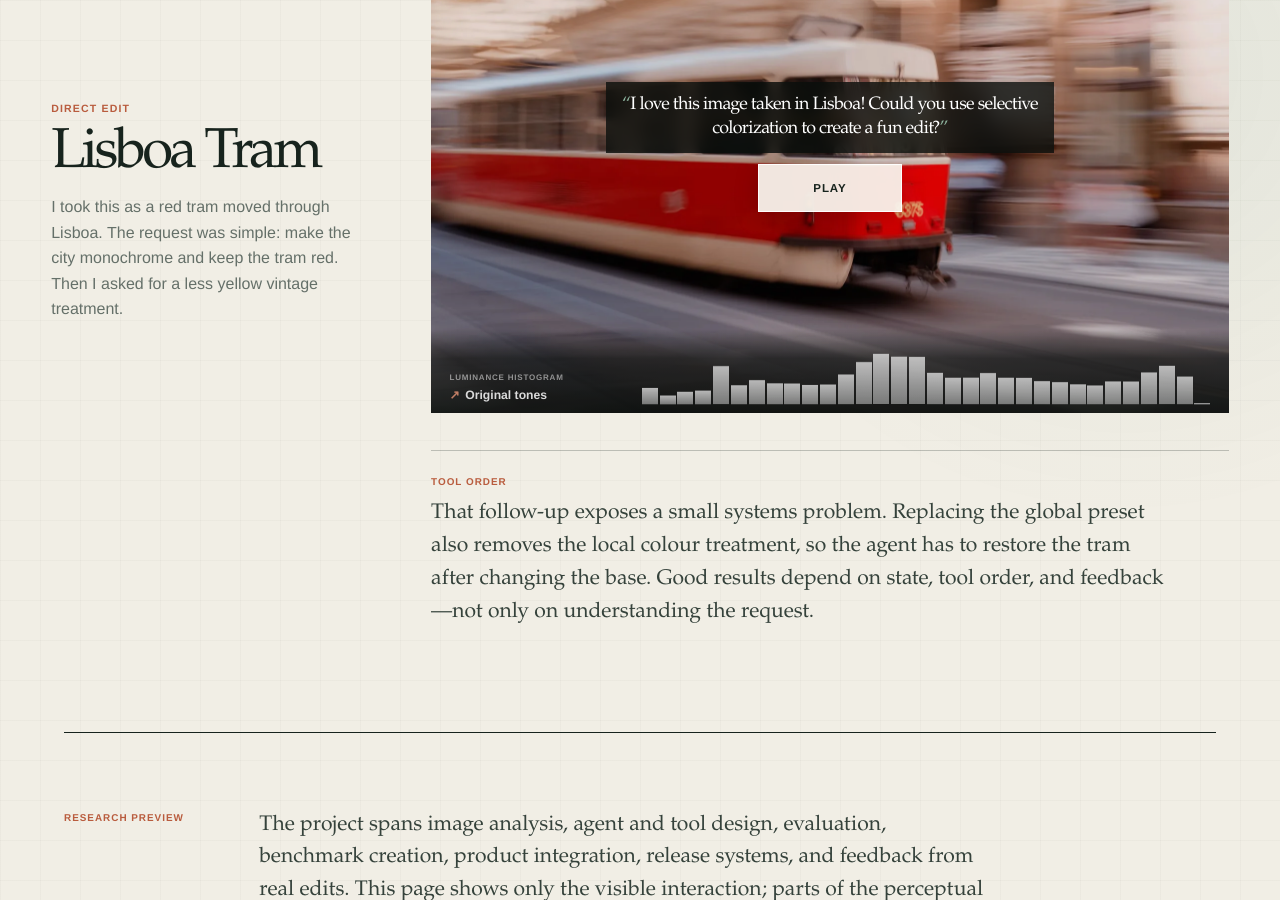
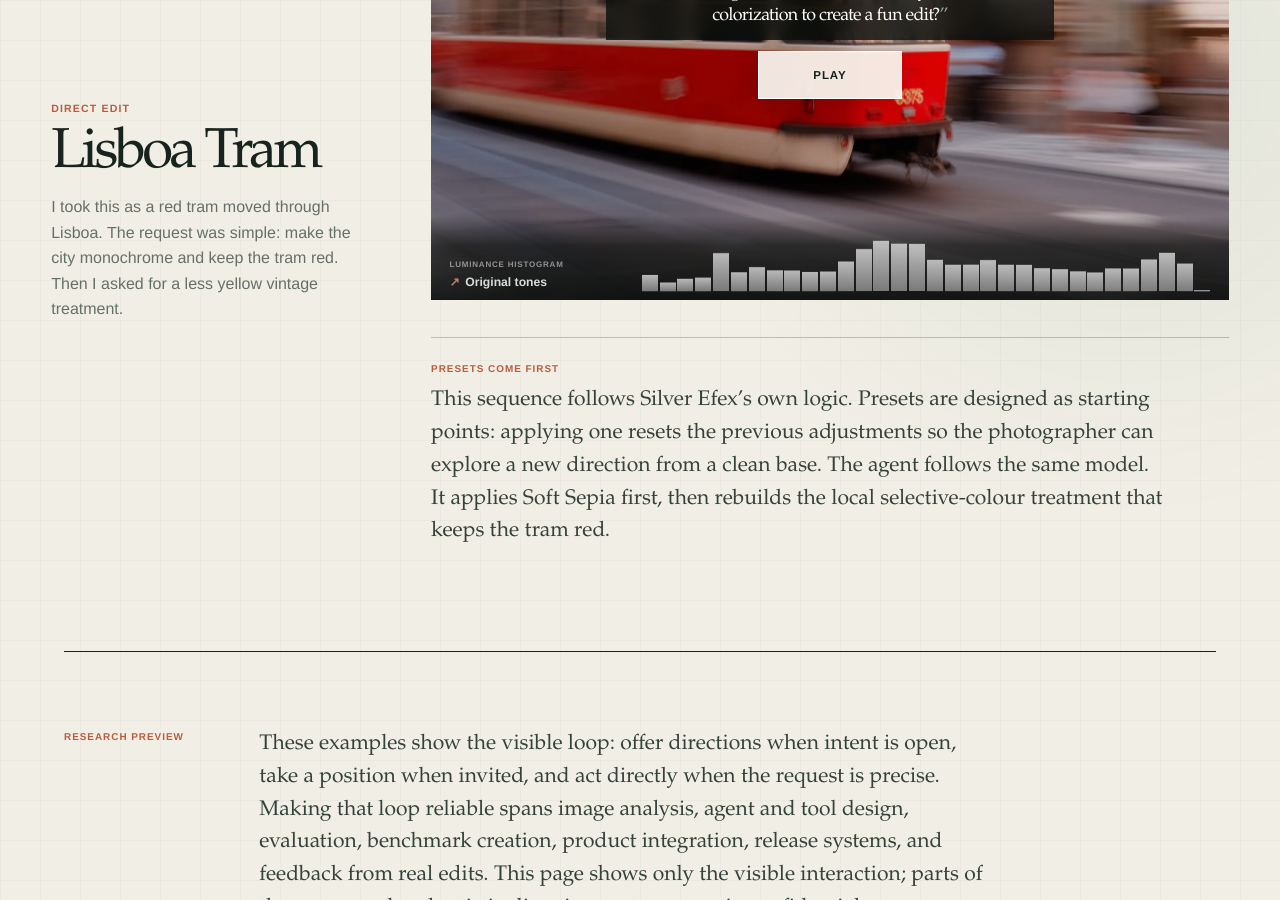
Before and after one commit to ArthurCalvi/arthurcalvi.github.io, a Jekyll site: the page built from silver-ai.md, in a window 1280 px wide and 900 px high, scrolled down 3897 px. Built offline with Jekyll 4.4.1, drawn with Linux system fonts in a browser that asks for light colours; some of the changed text lies outside the part shown.

Commit message:
site: improve Silver AI storytelling

```diff
--- a/silver-ai.md
+++ b/silver-ai.md
@@ -21,15 +21,13 @@
       <p class="silver-ai-deck">
         <a href="https://nikcollection.dxo.com/nik-silver-efex/" target="_blank" rel="noopener">Nik Silver Efex</a>
         is an established reference for professional black-and-white photo
-        editing. A year ago, I formed a cross-functional team at DxO Labs to
-        explore how an agent could edit photographs inside it through ordinary
-        language. I lead the project from research to productization, supervise
-        the team’s work, and contribute directly to agent design, evaluation,
-        benchmark creation, and integration. The work now spans image
-        understanding, tool design, agent behaviour, product integration, and
-        feedback from real edits, with contributions from many people across
-        DxO. Silver AI will soon be available as a research preview in Nik
-        Silver Efex.
+        editing. A year ago, I formed a cross-functional team at DxO Labs
+        around a simple question: can a photographer describe an intention
+        while an agent turns it into a controlled, inspectable edit? Silver AI
+        is our research preview. I lead the project from research to
+        productization and contribute directly to agent design, evaluation,
+        benchmarks, and integration, alongside many people across DxO. It will
+        soon be available in Nik Silver Efex.
       </p>
       <ul class="silver-ai-project-tags" aria-label="Project details">
         <li>Started in 2025</li>
@@ -146,13 +144,13 @@
       </div>
     </div>
     <aside class="silver-ai-example-note">
-      <p class="silver-ai-example-note-label">Language → operations</p>
+      <p class="silver-ai-example-note-label">From intent to edit</p>
       <p>
-        Here, “dramatic,” “worn,” and “luminous” are not editing commands.
-        The agent translates each direction into Silver Efex operations—presets,
-        tones, grain, and local adjustments. After each step, the histogram at
-        the bottom is computed from the displayed frame, making the global shift
-        between light and dark tones visible.
+        The photographer chooses a direction, not a list of settings.
+        “Dramatic,” “worn,” and “luminous” are translated into Silver Efex
+        operations—presets, tones, grain, and local adjustments. After each
+        step, the histogram is computed from the displayed frame, making the
+        movement between light and dark tones visible while the edit unfolds.
       </p>
     </aside>
   </section>
@@ -211,15 +209,15 @@
       </div>
     </div>
     <aside class="silver-ai-example-note">
-      <p class="silver-ai-example-note-label">Two tools, one local edit</p>
+      <p class="silver-ai-example-note-label">One simple fix we found</p>
       <p>
-        We first exposed local adjustments as one overloaded tool: it had to
-        define the mask and apply the effect at the same time. My team and I
-        split that into two bounded calls. The first creates the mask, returns
-        its ID, and names the compatible next action; the second applies the
-        effect inside that mask. On the internal evaluation used for this
-        redesign, tool-sequencing errors fell from 14% to below 1%. This is a
-        benchmark result, not a product-wide reliability rate.
+        Local adjustments originally asked one tool call to decide both where
+        to edit and what to change. One simple fix was to split that into two
+        calls: select the area, then apply the effect. The first call also makes
+        the compatible next step explicit. It is a small contract change among
+        many, but in one internal evaluation it reduced tool-sequencing errors
+        from 14% to below 1%. That result covers this sequence only, not the
+        reliability of Silver AI as a whole.
       </p>
     </aside>
   </section>
@@ -277,12 +275,13 @@
       </div>
     </div>
     <aside class="silver-ai-example-note">
-      <p class="silver-ai-example-note-label">Tool order</p>
+      <p class="silver-ai-example-note-label">Presets come first</p>
       <p>
-        That follow-up exposes a small systems problem. Replacing the global
-        preset also removes the local colour treatment, so the agent has to
-        restore the tram after changing the base. Good results depend on
-        state, tool order, and feedback—not only on understanding the request.
+        This sequence follows Silver Efex’s own logic. Presets are designed as
+        starting points: applying one resets the previous adjustments so the
+        photographer can explore a new direction from a clean base. The agent
+        follows the same model. It applies Soft Sepia first, then rebuilds the
+        local selective-colour treatment that keeps the tram red.
       </p>
     </aside>
   </section>
@@ -290,10 +289,13 @@
   <footer class="silver-ai-research-note">
     <p class="silver-ai-example-note-label">Research preview</p>
     <p>
-      The project spans image analysis, agent and tool design, evaluation,
-      benchmark creation, product integration, release systems, and feedback
-      from real edits. This page shows only the visible interaction; parts of
-      the perceptual and artistic-direction systems remain confidential.
+      These examples show the visible loop: offer directions when intent is
+      open, take a position when invited, and act directly when the request is
+      precise. Making that loop reliable spans image analysis, agent and tool
+      design, evaluation, benchmark creation, product integration, release
+      systems, and feedback from real edits. This page shows only the visible
+      interaction; parts of the perceptual and artistic-direction systems
+      remain confidential.
     </p>
   </footer>
 </article>
```
Also changed, not shown: assets/silver-ai/edit-replays-2026-07-27/manifest.json.
